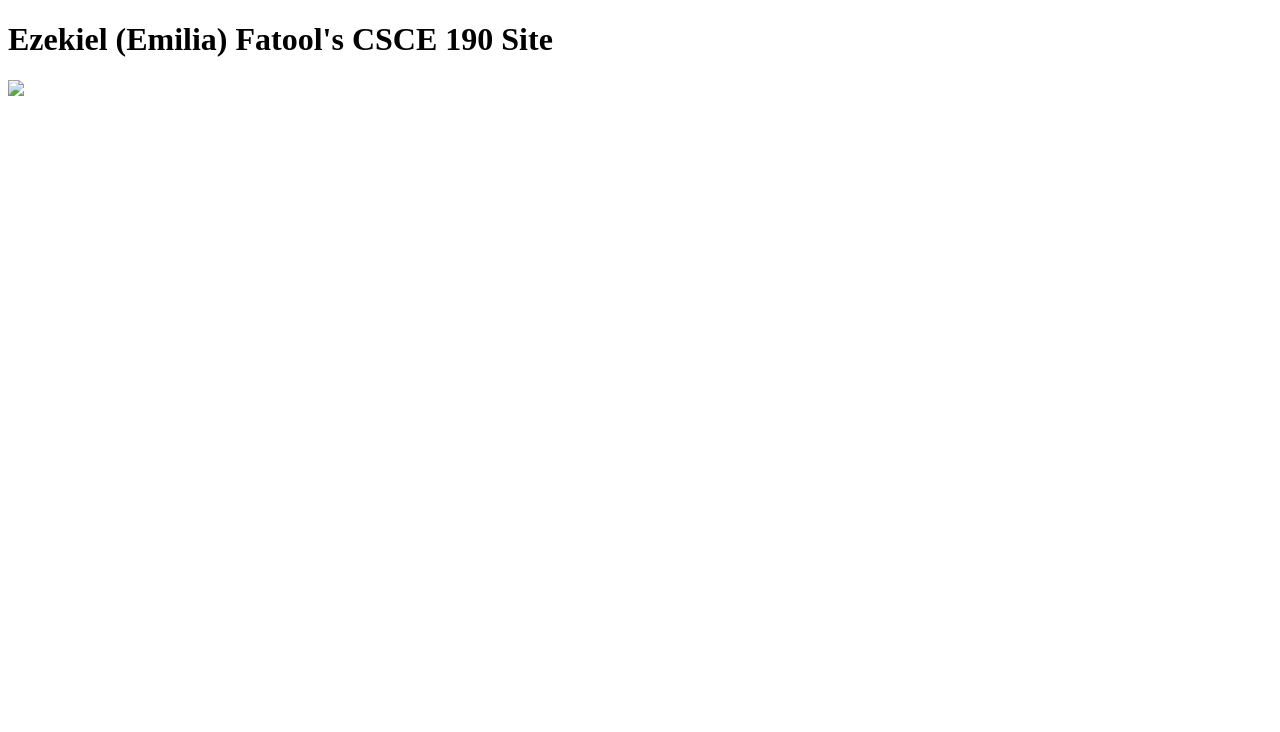
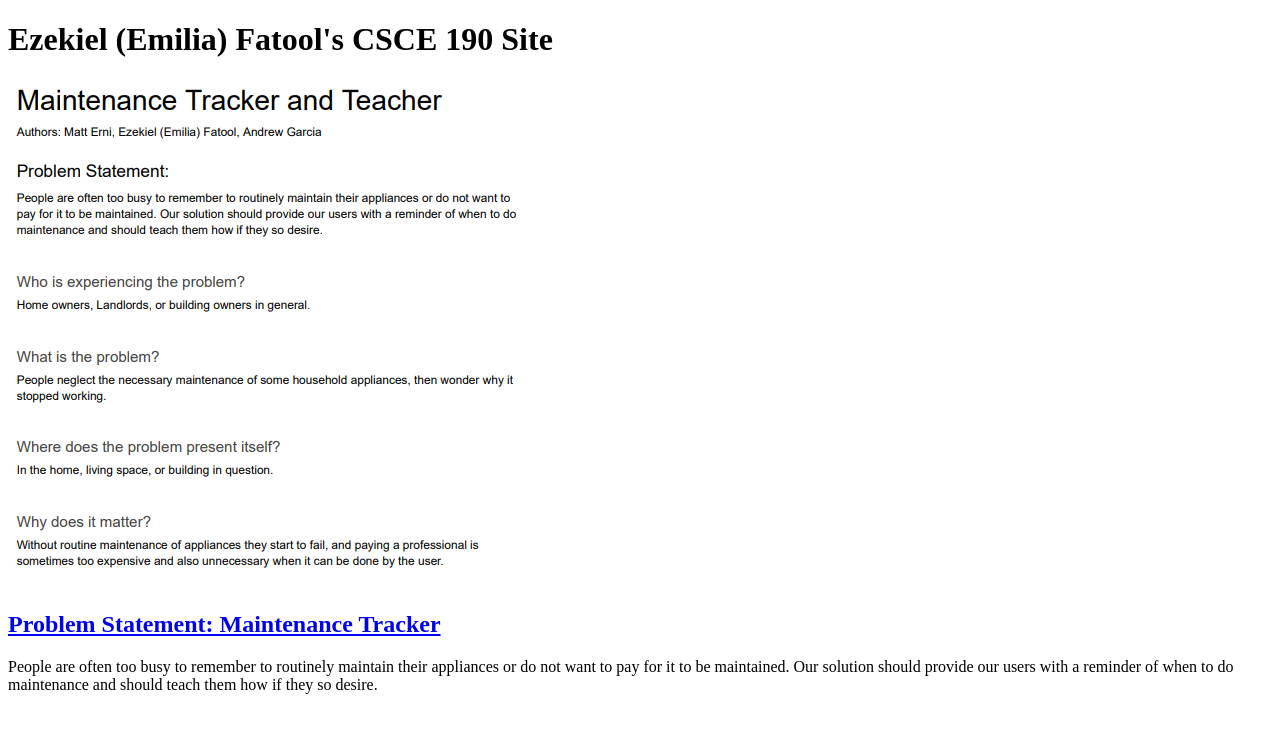
Before and after one commit to Ezekiel-Emilia-Fatool/Ezekiel-Emilia-Fatool.github.io, a plain HTML site: page index.html in a window 1280 px wide. Drawn offline with Linux system fonts and the light colour scheme.

Commit message:
Add files via upload

```diff
--- a/index.html
+++ b/index.html
@@ -7,7 +7,13 @@
         <h1>Ezekiel (Emilia) Fatool's CSCE 190 Site</h1>
 
         <section class="assignment">
-            <img src="images/Problem Statement.PNG">
+            <a href="files/Problem Statement.pdf"><img src="images/Problem Statement.PNG"></a>
+            <section class="ass-details">
+                <a href="files/Problem Statement.pdf"><h2> Problem Statement: Maintenance Tracker</h2></a>
+                <p>
+                    People are often too busy to remember to routinely maintain their appliances or do not want to pay for it to be maintained. Our solution should provide our users with a reminder of when to do maintenance and should teach them how if they so desire.
+                </p>
+            </section>
         </section>
     </body>
 </html>
```
Also changed, not shown: Images/Problem Statement.PNG (added), 1 other file.
